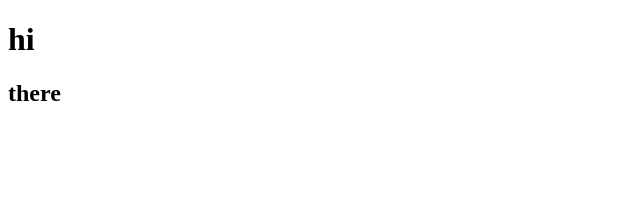
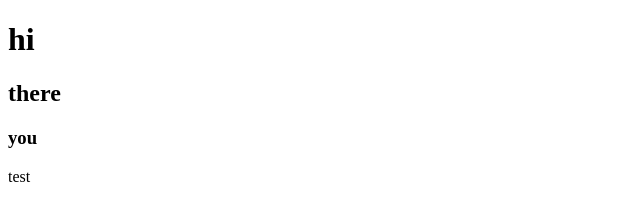
Before and after one commit to vallerim/new-repo, a plain HTML site: page index.html in a window 1280 px wide. Shown: the full height of the page, 0-640 px from the left. Drawn offline with Linux system fonts and the light colour scheme.

Commit message:
Add header 3

```diff
--- a/index.html
+++ b/index.html
@@ -8,4 +8,6 @@
 <body>
   <h1>hi</h1>
   <h2>there</h2>
+  <h3>you</h3>
+  <p>test</p>
 </body>
```
